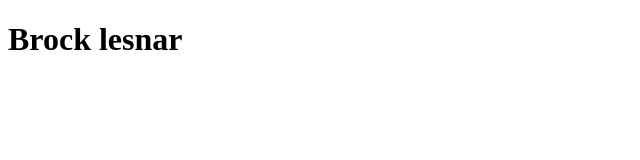
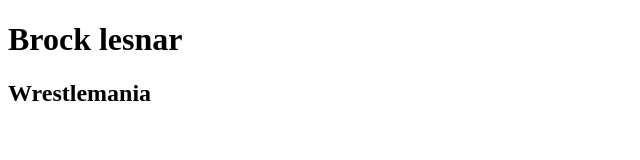
Before and after one commit to ZaidBest/newLocalRepo, a plain HTML site: page index.html in a window 1280 px wide. Shown: the whole page, without its empty margins (0-640 px from the left). Drawn offline with Linux system fonts and the light colour scheme.

Commit message:
<h2> tag added

```diff
--- a/index.html
+++ b/index.html
@@ -5,5 +5,6 @@
     </head>
     <body>
         <h1>Brock lesnar</h1>
+        <h2>Wrestlemania</h2>
     </body>
 </html>
```
